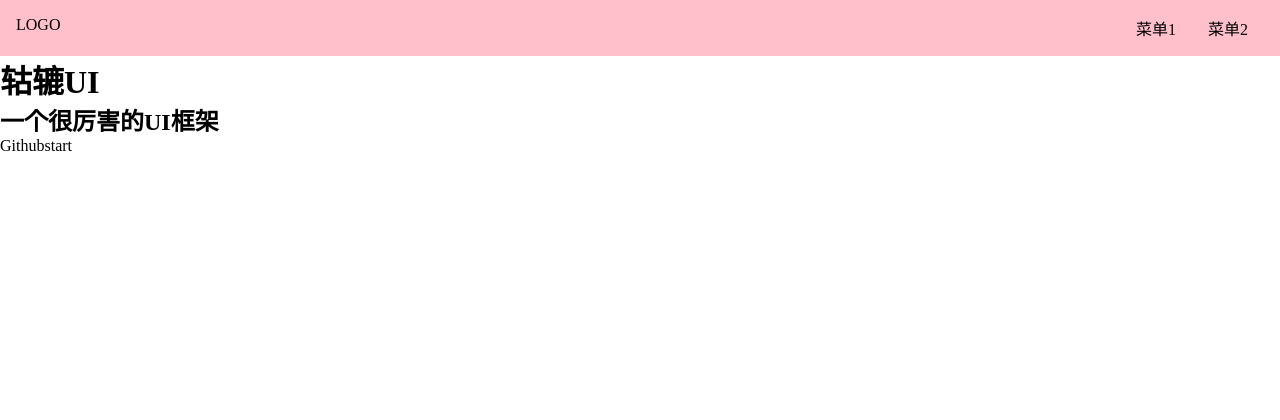
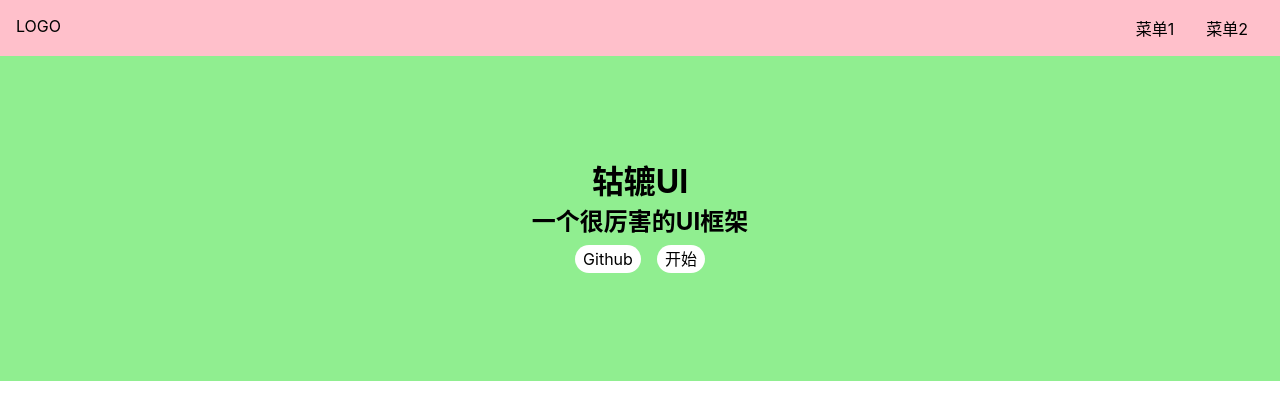
Before and after one commit to YoungDriverOfTech/book-keerper-vue, a Vue app: page /#/ in a window 1280 px wide. Shown: the top 420 px of the page. Built offline with nearby package versions, Linux system fonts and the light colour scheme.

Commit message:
doc component ini

```diff
--- a/src/index.scss
+++ b/src/index.scss
@@ -13,5 +13,13 @@
   color: inherit;
   &:hover {
     border-bottom: 1px solid;
+    cursor: pointer;
   }
 }
+
+body {
+  font-size: 16px;
+  // 为什么这样写 font-family
+  // 答案见 https://github.com/zenozeng/fonts.css/
+  font-family: -apple-system, "Noto Sans", "Helvetica Neue", Helvetica, "Nimbus Sans L", Arial, "Liberation Sans", "PingFang SC", "Hiragino Sans GB", "Noto Sans CJK SC", "Source Han Sans SC", "Source Han Sans CN", "Microsoft YaHei", "Wenquanyi Micro Hei", "WenQuanYi Zen Hei", "ST Heiti", SimHei, "WenQuanYi Zen Hei Sharp", sans-serif;
+}
--- a/src/views/Doc.vue
+++ b/src/views/Doc.vue
@@ -2,7 +2,23 @@
     <div>
         <Topnav/>
         <div class="content">
-            <aside>边栏</aside>
+            <aside>
+                <h2>组件列表</h2>
+                <ol>
+                    <li>
+                        <router-link to="/doc/wsitch">Switch组件</router-link>
+                    </li>
+                    <li>
+                        <router-link to="/doc/button">Button组件</router-link>
+                    </li>
+                    <li>
+                        <router-link to="/doc/dialog">Dialog组件</router-link>
+                    </li>
+                    <li>
+                        <router-link to="/doc/tabs">Tabs组件</router-link>
+                    </li>
+                </ol>
+            </aside>
             <main>主内容</main>
         </div>
     </div>
--- a/src/views/Home.vue
+++ b/src/views/Home.vue
@@ -1,14 +1,14 @@
 <template>
   <div>
-    <Topnav/>
+    <Topnav />
     <div class="banner">
-      <h1>轱辘UI</h1>
-      <h2>一个很厉害的UI框架</h2>
+        <h1>轱辘UI</h1>
+        <h2>一个很厉害的UI框架</h2>
+        <p class="actions">
+        <a href="#">Github</a>
+        <router-link to="/doc">开始</router-link>
+    </p>
     </div>
-    <p class="actions">
-      <a href="#">Github</a>
-      <a href="#">start</a>
-    </p>
   </div>
 </template>
 
@@ -22,4 +22,25 @@
 </script>
 
 <style lang="scss" scoped>
+.banner {
+  padding: 100px 0;
+  display: flex;
+  justify-content: center;
+  align-items: center;
+  flex-direction: column;
+  background: lightgreen;
+  > .actions{
+    padding: 8px 0;
+    a {
+      margin:0 8px;
+      background: #fff;
+      display: inline-block;
+      $h: 28px;
+      height: $h;
+      line-height: $h;
+      border-radius: $h/2;
+      padding: 0 8px;
+    }
+  }
+}
 </style>
```
